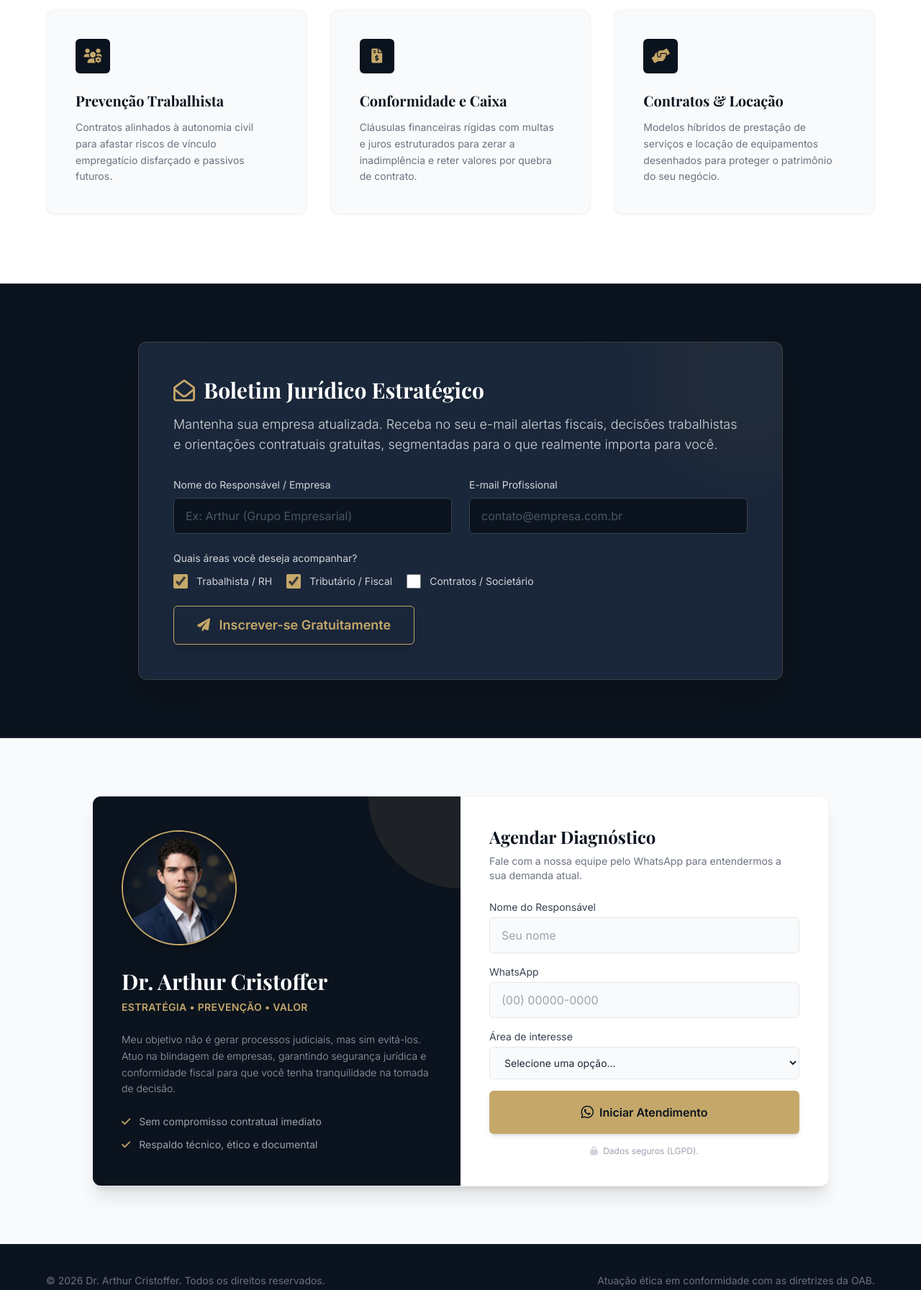
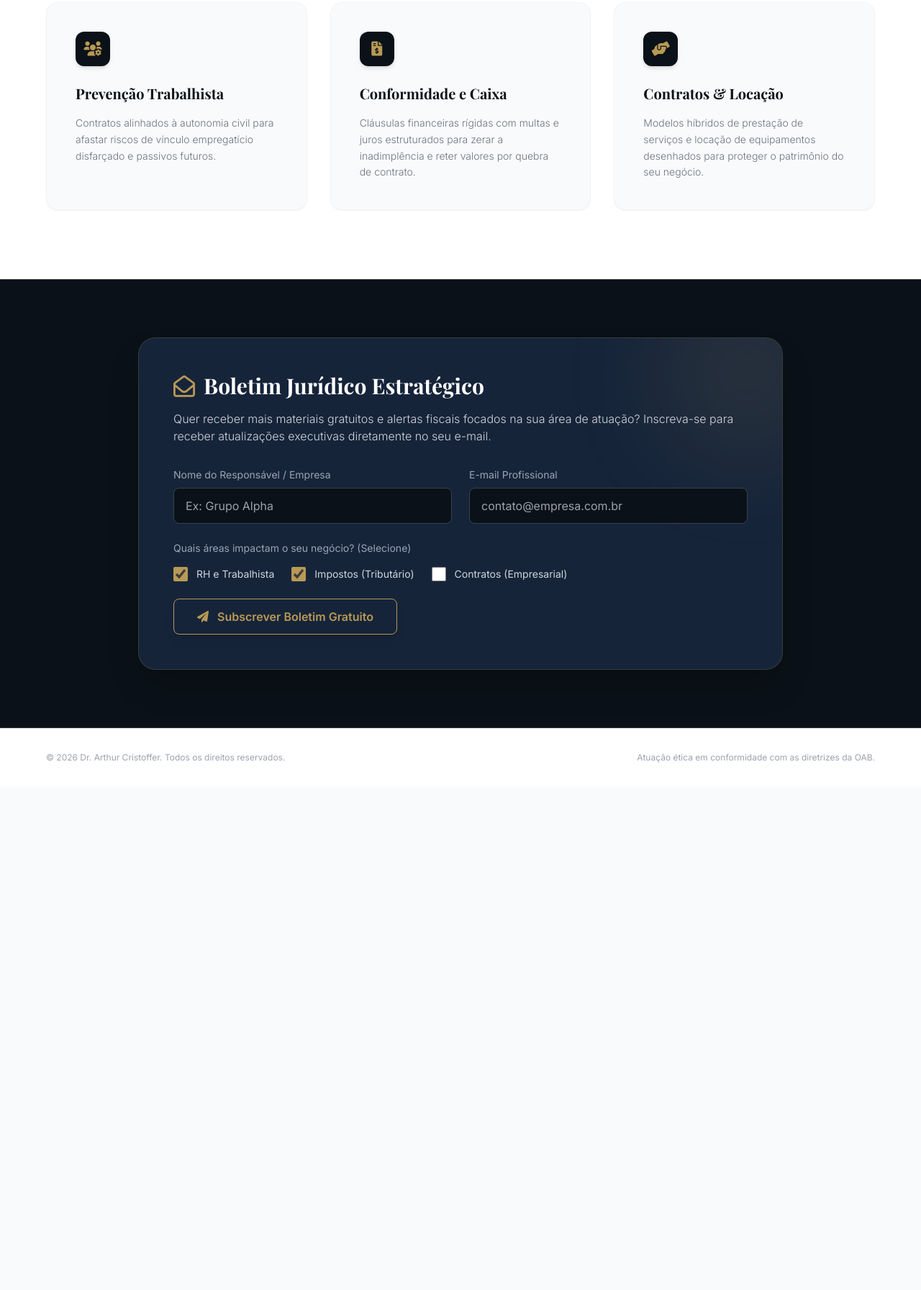
Before and after one commit to DrArthurCristoffer/empresablindada, a plain HTML site: page index.html in a window 1280 px wide. Shown: the part 991-2784 px from the top of the page at 72% size. After the commit the page ends 2084 px from the top, so only its background shows below. Drawn offline with nearby package versions, Linux system fonts and the light colour scheme.

Commit message:
Update index.html

```diff
--- a/index.html
+++ b/index.html
@@ -3,7 +3,7 @@
 <head>
     <meta charset="UTF-8">
     <meta name="viewport" content="width=device-width, initial-scale=1.0">
-    <title>Dr. Arthur Cristoffer | Blindagem Empresarial</title>
+    <title>Dr. Arthur Cristoffer | Estratégia, Prevenção e Valor</title>
     <script src="https://cdn.tailwindcss.com"></script>
     <link href="https://cdnjs.cloudflare.com/ajax/libs/font-awesome/6.0.0/css/all.min.css" rel="stylesheet">
     <link href="https://fonts.googleapis.com/css2?family=Playfair+Display:wght@600;700&family=Inter:wght@300;400;600&display=swap" rel="stylesheet">
@@ -17,10 +17,10 @@
                         serif: ['Playfair Display', 'serif'],
                     },
                     colors: {
-                        primary: '#0B131E', /* Fundo muito escuro da imagem */
-                        secondary: '#1A2639',
-                        accent: '#C5A869', /* Dourado da imagem */
-                        accentHover: '#A88D52',
+                        primary: '#0A1118',
+                        secondary: '#16243A',
+                        accent: '#B89955',
+                        accentHover: '#9A7D42',
                         lightGold: '#E6D5AA',
                     }
                 }
@@ -31,75 +31,83 @@
 <body class="font-sans antialiased text-gray-800 bg-gray-50">
 
     <!-- CABEÇALHO -->
-    <nav class="bg-primary py-5 px-6 border-b border-gray-800">
+    <nav class="bg-primary py-5 px-6 border-b border-accent/20">
         <div class="max-w-6xl mx-auto flex justify-center md:justify-start">
-            <!-- Coloque o arquivo da sua logo aqui -->
-            <img src="logo.jpg.jpeg" alt="Logo Dr. Arthur Cristoffer" class="h-16 md:h-20 object-contain">
+            <!-- Podes voltar a colocar a tag <img> com a tua logo se preferires -->
+            <div class="text-accent font-serif text-2xl font-bold tracking-wider">
+                ARTHUR CRISTOFFER<br><span class="text-xs font-sans tracking-widest text-gray-400 font-light uppercase">Advocacia e Consultoria</span>
+            </div>
         </div>
     </nav>
 
-    <!-- HERO SECTION (Baseado na imagem enviada) -->
-    <header class="bg-primary text-white pt-20 pb-28 px-6 text-center">
-        <div class="max-w-4xl mx-auto">
-            <span class="inline-block py-1 px-4 rounded-full border border-accent/40 text-xs font-semibold tracking-widest mb-6 text-accent uppercase">
-                Exclusivo para empresas, comércios e prestadores de serviços
+    <!-- HERO SECTION (VISUAL DA SUA IMAGEM) -->
+    <header class="bg-primary text-white pt-20 pb-24 px-6 relative overflow-hidden">
+        <div class="max-w-4xl mx-auto relative z-10 text-center">
+
+            <span class="inline-block py-1.5 px-4 rounded-full border border-accent/40 text-[10px] font-bold tracking-widest mb-8 text-lightGold uppercase bg-accent/5">
+                EXCLUSIVO PARA EMPRESAS, COMÉRCIOS E PRESTADORES DE SERVIÇOS
             </span>
+
             <h1 class="font-serif text-4xl md:text-5xl font-bold leading-tight mb-6 text-white">
                 Baixe gratuitamente o Modelo de Contrato Blindado e proteja o seu negócio.
             </h1>
-            <p class="text-lg md:text-xl text-gray-400 mb-10 max-w-3xl mx-auto font-light leading-relaxed">
+
+            <p class="text-lg text-gray-300 mb-10 max-w-2xl mx-auto font-light">
                 Evite inadimplência, rescisões sem multa e riscos trabalhistas ocultos com um instrumento jurídico robusto e editável desenvolvido sob diretrizes de segurança.
             </p>
 
-            <!-- BOTÃO DO GOOGLE DRIVE -->
-            <a href="https://drive.google.com/file/d/1gkQJSjRYnJO9wiVHJismhhEqEyCE4f2o/view?usp=drive_link" target="_blank" class="inline-block bg-accent hover:bg-accentHover transition-colors duration-300 text-primary font-bold py-4 px-8 rounded-md text-lg shadow-lg">
-                <i class="fa-solid fa-file-contract mr-2"></i> Resgatar Modelo Gratuito Agora
-            </a>
+            <!-- BOTÃO PARA O GOOGLE FORMS -->
+            <div class="flex justify-center">
+                <!-- ATENÇÃO: COLOQUE AQUI O LINK DO SEU GOOGLE FORMS -->
+                <a href="https://drive.google.com/file/d/1gkQJSjRYnJO9wiVHJismhhEqEyCE4f2o/view?usp=sharing" target="_blank" class="inline-block bg-[#B89955] hover:bg-[#9A7D42] transition-colors duration-300 text-primary font-bold py-4 px-10 rounded-lg text-lg shadow-lg flex items-center gap-3">
+                    <i class="fa-solid fa-file-contract"></i> Resgatar Modelo Gratuito Agora
+                </a>
+            </div>
 
-            <p class="mt-6 text-sm text-gray-500 font-light">
+            <p class="mt-6 text-xs text-gray-500 font-light">
                 Documento validado com cláusulas de blindagem financeira e LGPD.
             </p>
         </div>
     </header>
 
-    <!-- OS 3 PILARES (Baseado na imagem enviada) -->
+    <!-- OS 3 PILARES (CONFORME SUA IMAGEM) -->
     <section class="py-24 px-6 bg-white">
         <div class="max-w-6xl mx-auto">
             <div class="text-center mb-16">
-                <h2 class="font-serif text-3xl md:text-4xl font-bold text-primary mb-4">Atuação estratégica para blindagem empresarial</h2>
-                <p class="text-gray-500 max-w-2xl mx-auto text-lg">Segurança jurídica descomplicada para você fechar negócios e prestar serviços sem dor de cabeça.</p>
+                <h2 class="font-serif text-3xl font-bold text-primary mb-4">Atuação estratégica para blindagem empresarial</h2>
+                <p class="text-gray-500 max-w-2xl mx-auto font-light">Segurança jurídica descomplicada para você fechar negócios e prestar serviços sem dor de cabeça.</p>
             </div>
 
             <div class="grid md:grid-cols-3 gap-8">
-                <!-- Prevenção Trabalhista -->
-                <div class="bg-gray-50 p-10 rounded-xl border border-gray-100 shadow-sm hover:shadow-md transition duration-300">
-                    <div class="w-12 h-12 bg-primary text-accent rounded-md flex items-center justify-center text-xl mb-6 shadow-sm">
+                <!-- Pilar 1 -->
+                <div class="bg-gray-50 p-10 rounded-2xl border border-gray-100 shadow-sm hover:shadow-md transition duration-300">
+                    <div class="w-12 h-12 bg-primary text-accent rounded-xl flex items-center justify-center text-xl mb-6 shadow-md">
                         <i class="fa-solid fa-users-gear"></i>
                     </div>
-                    <h3 class="font-serif text-xl font-bold text-primary mb-3">Prevenção Trabalhista</h3>
-                    <p class="text-gray-500 text-sm leading-relaxed">
+                    <h3 class="font-serif text-xl font-bold text-primary mb-4">Prevenção Trabalhista</h3>
+                    <p class="text-gray-500 text-sm leading-relaxed font-light">
                         Contratos alinhados à autonomia civil para afastar riscos de vínculo empregatício disfarçado e passivos futuros.
                     </p>
                 </div>
 
-                <!-- Conformidade e Caixa -->
-                <div class="bg-gray-50 p-10 rounded-xl border border-gray-100 shadow-sm hover:shadow-md transition duration-300">
-                    <div class="w-12 h-12 bg-primary text-accent rounded-md flex items-center justify-center text-xl mb-6 shadow-sm">
+                <!-- Pilar 2 -->
+                <div class="bg-gray-50 p-10 rounded-2xl border border-gray-100 shadow-sm hover:shadow-md transition duration-300">
+                    <div class="w-12 h-12 bg-primary text-accent rounded-xl flex items-center justify-center text-xl mb-6 shadow-md">
                         <i class="fa-solid fa-file-invoice-dollar"></i>
                     </div>
-                    <h3 class="font-serif text-xl font-bold text-primary mb-3">Conformidade e Caixa</h3>
-                    <p class="text-gray-500 text-sm leading-relaxed">
+                    <h3 class="font-serif text-xl font-bold text-primary mb-4">Conformidade e Caixa</h3>
+                    <p class="text-gray-500 text-sm leading-relaxed font-light">
                         Cláusulas financeiras rígidas com multas e juros estruturados para zerar a inadimplência e reter valores por quebra de contrato.
                     </p>
                 </div>
 
-                <!-- Contratos e Locação -->
-                <div class="bg-gray-50 p-10 rounded-xl border border-gray-100 shadow-sm hover:shadow-md transition duration-300">
-                    <div class="w-12 h-12 bg-primary text-accent rounded-md flex items-center justify-center text-xl mb-6 shadow-sm">
+                <!-- Pilar 3 -->
+                <div class="bg-gray-50 p-10 rounded-2xl border border-gray-100 shadow-sm hover:shadow-md transition duration-300">
+                    <div class="w-12 h-12 bg-primary text-accent rounded-xl flex items-center justify-center text-xl mb-6 shadow-md">
                         <i class="fa-solid fa-handshake-angle"></i>
                     </div>
-                    <h3 class="font-serif text-xl font-bold text-primary mb-3">Contratos & Locação</h3>
-                    <p class="text-gray-500 text-sm leading-relaxed">
+                    <h3 class="font-serif text-xl font-bold text-primary mb-4">Contratos & Locação</h3>
+                    <p class="text-gray-500 text-sm leading-relaxed font-light">
                         Modelos híbridos de prestação de serviços e locação de equipamentos desenhados para proteger o patrimônio do seu negócio.
                     </p>
                 </div>
@@ -107,53 +115,52 @@
         </div>
     </section>
 
-    <!-- SEÇÃO NOVA: NEWSLETTER SEGMENTADA (INTEGRADA AO SHEETS) -->
+    <!-- SEÇÃO DA NEWSLETTER SEGMENTADA (NOSSA INTEGRAÇÃO COM O SHEETS) -->
     <section class="py-20 px-6 bg-primary border-t border-b border-accent/20" id="newsletter">
         <div class="max-w-4xl mx-auto">
-            <div class="bg-secondary rounded-xl shadow-2xl border border-accent/20 p-8 md:p-12 text-white relative overflow-hidden">
-                <!-- Efeito de iluminação -->
-                <div class="absolute -right-20 -top-20 w-64 h-64 bg-accent/5 rounded-full blur-3xl"></div>
+            <div class="bg-secondary rounded-3xl shadow-2xl border border-accent/20 p-8 md:p-12 text-white relative overflow-hidden">
+                <div class="absolute -right-20 -top-20 w-64 h-64 bg-accent/10 rounded-full blur-3xl"></div>
 
                 <div class="relative z-10">
                     <h2 class="font-serif text-3xl font-bold mb-4 text-white">
                         <i class="fa-regular fa-envelope-open text-accent mr-3"></i>Boletim Jurídico Estratégico
                     </h2>
-                    <p class="text-gray-300 mb-8 font-light text-lg">
-                        Mantenha sua empresa atualizada. Receba no seu e-mail alertas fiscais, decisões trabalhistas e orientações contratuais gratuitas, segmentadas para o que realmente importa para você.
+                    <p class="text-gray-300 mb-8 font-light text-base">
+                        Quer receber mais materiais gratuitos e alertas fiscais focados na sua área de atuação? Inscreva-se para receber atualizações executivas diretamente no seu e-mail.
                     </p>
 
                     <form id="formNewsletter" onsubmit="enviarNewsletter(event)" class="space-y-6">
                         <div class="grid md:grid-cols-2 gap-6">
                             <div>
-                                <label class="block text-sm font-medium text-gray-300 mb-2">Nome do Responsável / Empresa</label>
-                                <input type="text" id="newsNome" required class="w-full px-4 py-3 bg-primary border border-gray-700 rounded-md text-white focus:ring-1 focus:ring-accent outline-none placeholder-gray-600 transition" placeholder="Ex: Arthur (Grupo Empresarial)">
+                                <label class="block text-sm font-medium text-gray-400 mb-2">Nome do Responsável / Empresa</label>
+                                <input type="text" id="newsNome" required class="w-full px-4 py-3 bg-primary border border-gray-700 rounded-lg text-white focus:ring-1 focus:ring-accent outline-none transition" placeholder="Ex: Grupo Alpha">
                             </div>
                             <div>
-                                <label class="block text-sm font-medium text-gray-300 mb-2">E-mail Profissional</label>
-                                <input type="email" id="newsEmail" required class="w-full px-4 py-3 bg-primary border border-gray-700 rounded-md text-white focus:ring-1 focus:ring-accent outline-none placeholder-gray-600 transition" placeholder="contato@empresa.com.br">
+                                <label class="block text-sm font-medium text-gray-400 mb-2">E-mail Profissional</label>
+                                <input type="email" id="newsEmail" required class="w-full px-4 py-3 bg-primary border border-gray-700 rounded-lg text-white focus:ring-1 focus:ring-accent outline-none transition" placeholder="contato@empresa.com.br">
                             </div>
                         </div>
 
                         <div>
-                            <label class="block text-sm font-medium text-gray-300 mb-3">Quais áreas você deseja acompanhar?</label>
-                            <div class="flex flex-col sm:flex-row gap-5">
+                            <label class="block text-sm font-medium text-gray-400 mb-4">Quais áreas impactam o seu negócio? (Selecione)</label>
+                            <div class="flex flex-col sm:flex-row gap-6">
                                 <label class="flex items-center gap-3 cursor-pointer group">
                                     <input type="checkbox" name="newsArea" value="Trabalhista" class="w-5 h-5 accent-accent" checked>
-                                    <span class="text-sm text-gray-300 group-hover:text-white transition-colors">Trabalhista / RH</span>
+                                    <span class="text-sm text-gray-300 group-hover:text-white transition-colors">RH e Trabalhista</span>
                                 </label>
                                 <label class="flex items-center gap-3 cursor-pointer group">
                                     <input type="checkbox" name="newsArea" value="Tributário" class="w-5 h-5 accent-accent" checked>
-                                    <span class="text-sm text-gray-300 group-hover:text-white transition-colors">Tributário / Fiscal</span>
+                                    <span class="text-sm text-gray-300 group-hover:text-white transition-colors">Impostos (Tributário)</span>
                                 </label>
                                 <label class="flex items-center gap-3 cursor-pointer group">
                                     <input type="checkbox" name="newsArea" value="Empresarial" class="w-5 h-5 accent-accent">
-                                    <span class="text-sm text-gray-300 group-hover:text-white transition-colors">Contratos / Societário</span>
+                                    <span class="text-sm text-gray-300 group-hover:text-white transition-colors">Contratos (Empresarial)</span>
                                 </label>
                             </div>
                         </div>
 
-                        <button type="submit" id="btnNewsletter" class="w-full sm:w-auto bg-transparent border border-accent text-accent hover:bg-accent hover:text-primary transition-colors duration-300 font-bold py-3 px-8 rounded-md text-lg shadow-lg">
-                            <i class="fa-solid fa-paper-plane mr-2"></i> Inscrever-se Gratuitamente
+                        <button type="submit" id="btnNewsletter" class="w-full sm:w-auto bg-transparent border border-accent text-accent hover:bg-accent hover:text-primary transition-colors duration-300 font-bold py-3 px-8 rounded-lg shadow-lg">
+                            <i class="fa-solid fa-paper-plane mr-2"></i> Subscrever Boletim Gratuito
                         </button>
 
                         <p id="msgNewsletter" class="text-sm mt-4 hidden font-medium"></p>
@@ -163,91 +170,16 @@
         </div>
     </section>
 
-    <!-- SEÇÃO DE AUTORIDADE / DIAGNÓSTICO VIA WHATSAPP -->
-    <section id="formulario" class="py-20 px-6 bg-gray-50">
-        <div class="max-w-5xl mx-auto bg-white rounded-xl shadow-xl border border-gray-100 overflow-hidden flex flex-col md:flex-row">
-
-            <div class="md:w-1/2 bg-primary p-10 flex flex-col justify-center relative">
-                <div class="absolute top-0 right-0 w-32 h-32 bg-accent/10 rounded-bl-full"></div>
-
-                <div class="mb-8 relative z-10">
-                    <img src="foto.jpg.jpeg" alt="Dr. Arthur Cristoffer" class="w-32 h-32 md:w-40 md:h-40 rounded-full border-2 border-accent object-cover shadow-lg">
-                </div>
-
-                <h2 class="font-serif text-3xl font-bold mb-2 text-white">Dr. Arthur Cristoffer</h2>
-                <h3 class="text-accent font-semibold mb-6 tracking-wide text-sm uppercase">Estratégia • Prevenção • Valor</h3>
-
-                <p class="text-gray-400 mb-6 text-sm leading-relaxed font-light">
-                    Meu objetivo não é gerar processos judiciais, mas sim evitá-los. Atuo na blindagem de empresas, garantindo segurança jurídica e conformidade fiscal para que você tenha tranquilidade na tomada de decisão.
-                </p>
-                <ul class="space-y-3 text-sm text-gray-400">
-                    <li><i class="fa-solid fa-check text-accent mr-2"></i> Sem compromisso contratual imediato</li>
-                    <li><i class="fa-solid fa-check text-accent mr-2"></i> Respaldo técnico, ético e documental</li>
-                </ul>
-            </div>
-
-            <div class="p-10 md:w-1/2 flex flex-col justify-center bg-white">
-                <h3 class="font-serif text-2xl font-bold text-primary mb-2">Agendar Diagnóstico</h3>
-                <p class="text-sm text-gray-500 mb-6">Fale com a nossa equipe pelo WhatsApp para entendermos a sua demanda atual.</p>
-
-                <form id="formDiagnostico" class="space-y-4">
-                    <div>
-                        <label class="block text-sm font-medium text-gray-700 mb-1">Nome do Responsável</label>
-                        <input type="text" id="nomeLead" required class="w-full px-4 py-3 bg-gray-50 border border-gray-200 rounded-md focus:ring-1 focus:ring-accent outline-none transition" placeholder="Seu nome">
-                    </div>
-                    <div>
-                        <label class="block text-sm font-medium text-gray-700 mb-1">WhatsApp</label>
-                        <input type="tel" id="whatsLead" required class="w-full px-4 py-3 bg-gray-50 border border-gray-200 rounded-md focus:ring-1 focus:ring-accent outline-none transition" placeholder="(00) 00000-0000">
-                    </div>
-                    <div>
-                        <label class="block text-sm font-medium text-gray-700 mb-1">Área de interesse</label>
-                        <select id="interesseLead" class="w-full px-4 py-3 bg-gray-50 border border-gray-200 rounded-md focus:ring-1 focus:ring-accent outline-none transition text-sm">
-                            <option value="Não informada">Selecione uma opção...</option>
-                            <option value="Preventivo Trabalhista">Preventivo Trabalhista (Ajustar RH)</option>
-                            <option value="Revisão Tributária">Revisão Tributária (Simples Nacional)</option>
-                            <option value="Contratos e Empresarial">Contratos e Empresarial</option>
-                            <option value="Assessoria Full-Service">Assessoria Mensal Completa</option>
-                        </select>
-                    </div>
-
-                    <button type="button" onclick="enviarParaWhatsApp()" class="w-full bg-accent hover:bg-accentHover text-primary font-bold py-4 px-4 rounded-md transition-colors mt-4 shadow-md flex justify-center items-center gap-2">
-                        <i class="fa-brands fa-whatsapp text-xl"></i> Iniciar Atendimento
-                    </button>
-                    <p class="text-xs text-center text-gray-400 mt-2"><i class="fa-solid fa-lock text-gray-300 mr-1"></i> Dados seguros (LGPD).</p>
-                </form>
-            </div>
-        </div>
-    </section>
-
     <!-- FOOTER -->
-    <footer class="bg-primary text-gray-500 py-10 text-center text-sm px-6 border-t border-gray-800">
+    <footer class="bg-white text-gray-400 py-8 text-center text-xs px-6 border-t border-gray-100">
         <div class="max-w-6xl mx-auto flex flex-col md:flex-row justify-between items-center gap-4">
-            <div class="flex items-center gap-3">
-                <p>&copy; 2026 Dr. Arthur Cristoffer. Todos os direitos reservados.</p>
-            </div>
+            <p>&copy; 2026 Dr. Arthur Cristoffer. Todos os direitos reservados.</p>
             <p>Atuação ética em conformidade com as diretrizes da OAB.</p>
         </div>
     </footer>
 
-    <!-- SCRIPT DE ROTEAMENTO (WHATSAPP & PLANILHA GOOGLE) -->
+    <!-- SCRIPT DE ENVIO DA NEWSLETTER -->
     <script>
-        function enviarParaWhatsApp() {
-            var nome = document.getElementById('nomeLead').value.trim();
-            var telefone = document.getElementById('whatsLead').value.trim();
-            var interesse = document.getElementById('interesseLead').value;
-
-            if (nome === "" || telefone === "") {
-                alert("Por favor, preencha seu nome e WhatsApp para continuarmos.");
-                return;
-            }
-
-            var seuNumeroWhatsApp = "5531971466764";
-            var texto = "Olá, Dr. Arthur! Meu nome é *" + nome + "*. Acessei sua página e tenho interesse na área de *" + interesse + "*. Gostaria de iniciar um atendimento.";
-
-            var url = "https://wa.me/" + seuNumeroWhatsApp + "?text=" + encodeURIComponent(texto);
-            window.open(url, '_blank');
-        }
-
         function enviarNewsletter(event) {
             event.preventDefault();
 
@@ -255,7 +187,7 @@
             const msg = document.getElementById('msgNewsletter');
             const form = document.getElementById('formNewsletter');
 
-            btn.innerHTML = '<i class="fa-solid fa-spinner fa-spin mr-2"></i> Processando...';
+            btn.innerHTML = '<i class="fa-solid fa-spinner fa-spin mr-2"></i> A processar...';
             btn.disabled = true;
 
             const areasCheckbox = document.querySelectorAll('input[name="newsArea"]:checked');
@@ -268,21 +200,23 @@
             formData.append('email', document.getElementById('newsEmail').value);
             formData.append('areas', areaFinal);
 
-            // A URL DO GOOGLE APPS SCRIPT
-            const scriptURL = 'https://script.google.com/macros/s/AKfycbzv3nbX6g6CFpdZkQ3LJWudjtR6QGfkQvqYmsraGaWpwO8xt4KYsqZ4sty8HIe9u0KL/exec';
+            // =========================================================
+            // COLE AQUI A URL DO SEU APP DA WEB (GOOGLE SCRIPT)
+            // =========================================================
+            const scriptURL = 'COLE_AQUI_A_URL_DO_WEB_APP';
 
             fetch(scriptURL, { method: 'POST', body: formData, mode: 'no-cors' })
                 .then(() => {
                     msg.innerHTML = '<i class="fa-solid fa-circle-check mr-2"></i> Inscrição confirmada com sucesso!';
                     msg.classList.remove('hidden', 'text-red-400');
-                    msg.classList.add('text-green-400');
+                    msg.classList.add('text-green-500');
                     form.reset();
-                    btn.innerHTML = '<i class="fa-solid fa-paper-plane mr-2"></i> Inscrever-se Gratuitamente';
+                    btn.innerHTML = '<i class="fa-solid fa-paper-plane mr-2"></i> Subscrever Boletim Gratuito';
                     btn.disabled = false;
                 })
                 .catch(error => {
-                    msg.innerHTML = '<i class="fa-solid fa-circle-xmark mr-2"></i> Ocorreu um erro. Tente novamente.';
-                    msg.classList.remove('hidden', 'text-green-400');
+                    msg.innerHTML = '<i class="fa-solid fa-circle-xmark mr-2"></i> Ocorreu um erro na ligação. Tente novamente.';
+                    msg.classList.remove('hidden', 'text-green-500');
                     msg.classList.add('text-red-400');
                     btn.innerHTML = 'Tentar novamente';
                     btn.disabled = false;
```
